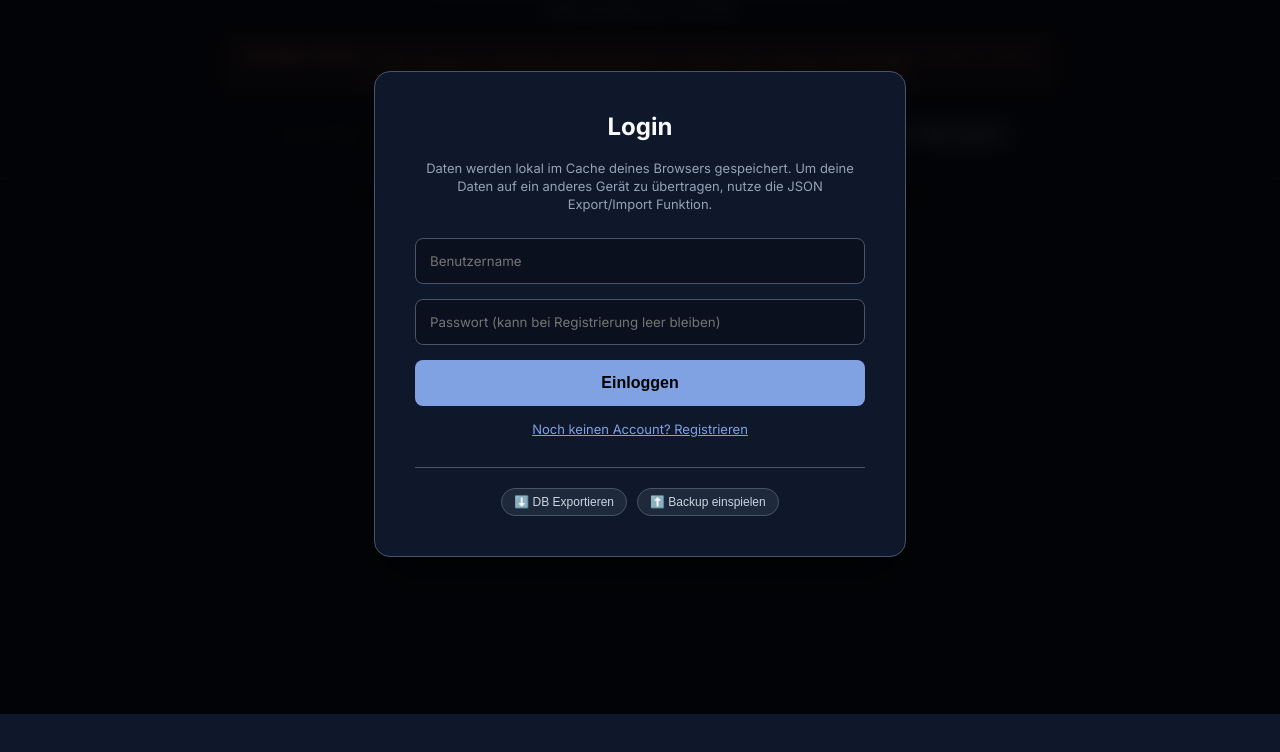
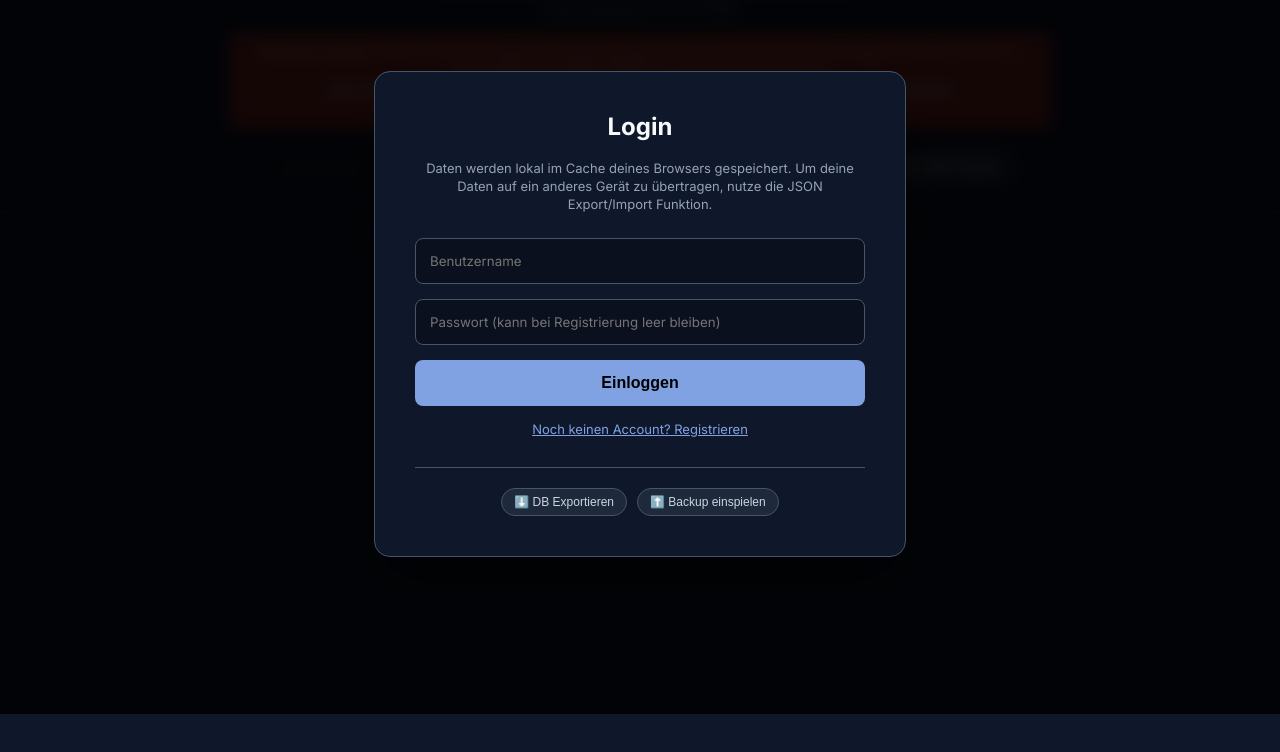
Before and after one commit to NicoKochanski06/NicoKochanski06.github.io, a plain HTML site: page index.html in a window 1280 px wide. Shown: the part 86-838 px from the top of the page. Drawn offline with Linux system fonts and the light colour scheme.

Commit message:
Enhance disclaimer with link to module handbook
Updated disclaimer section with a link to the official module handbook.

```diff
--- a/index.html
+++ b/index.html
@@ -644,6 +644,25 @@
         @media (max-width: 768px) {
             .legend-btn { right: 20px; width: 30px; height: 30px; font-size: 16px; top: 15px; }
         }
+        /* Styling für das Textfeld */
+    .disclaimer {
+        padding: 10px;
+        background-color: hsl(0, 55%, 35%);
+        font-family: sans-serif;
+    }
+
+    /* 1. Standardfarbe des Links im Disclaimer (z. B. HTWG-Blau) */
+    .disclaimer a:link,
+    .disclaimer a:visited {
+        color: hsl(205, 29%, 80%);
+        text-decoration: underline; /* Unterstrichen lassen für bessere Erkennbarkeit */
+    }
+
+    /* 2. Farbe, wenn man mit der Maus darüberfährt (z. B. Dunkelrot) */
+    .disclaimer a:hover {
+        color: hsl(0, 30%, 96%);
+        text-decoration: none; /* Unterstreichung verschwindet beim Hover */
+         }
     </style>
 </head>
 <body>
@@ -663,7 +682,9 @@
         <div class="timestamp">Zuletzt aktualisiert am: 24.07.2026</div>
 
         <div class="disclaimer">
-            <strong>Wichtiger Hinweis:</strong> Dieses Tool ist ein inoffizielles Studentenprojekt. Es besteht kein Anspruch auf Richtigkeit. Rechtlich bindend ist ausschließlich das offizielle Modulhandbuch der HTWG Konstanz (Stand: 30.04.2026).
+            <strong>Wichtiger Hinweis:</strong> Dieses Tool ist ein inoffizielles Studentenprojekt. Es besteht kein Anspruch auf Richtigkeit. Rechtlich bindend ist ausschließlich das offizielle Modulhandbuch der HTWG Konstanz: <br>
+            <a href="https://www.htwg-konstanz.de/hochschule/fakultaeten/maschinenbau/studieninteressierte/modulhandbuecher" target="_blank">https://www.htwg-konstanz.de/hochschule/fakultaeten/maschinenbau/studieninteressierte/modulhandbuecher</a> <br>
+            (Stand: 30.04.2026)
         </div>
 
         <div class="controls">
```
